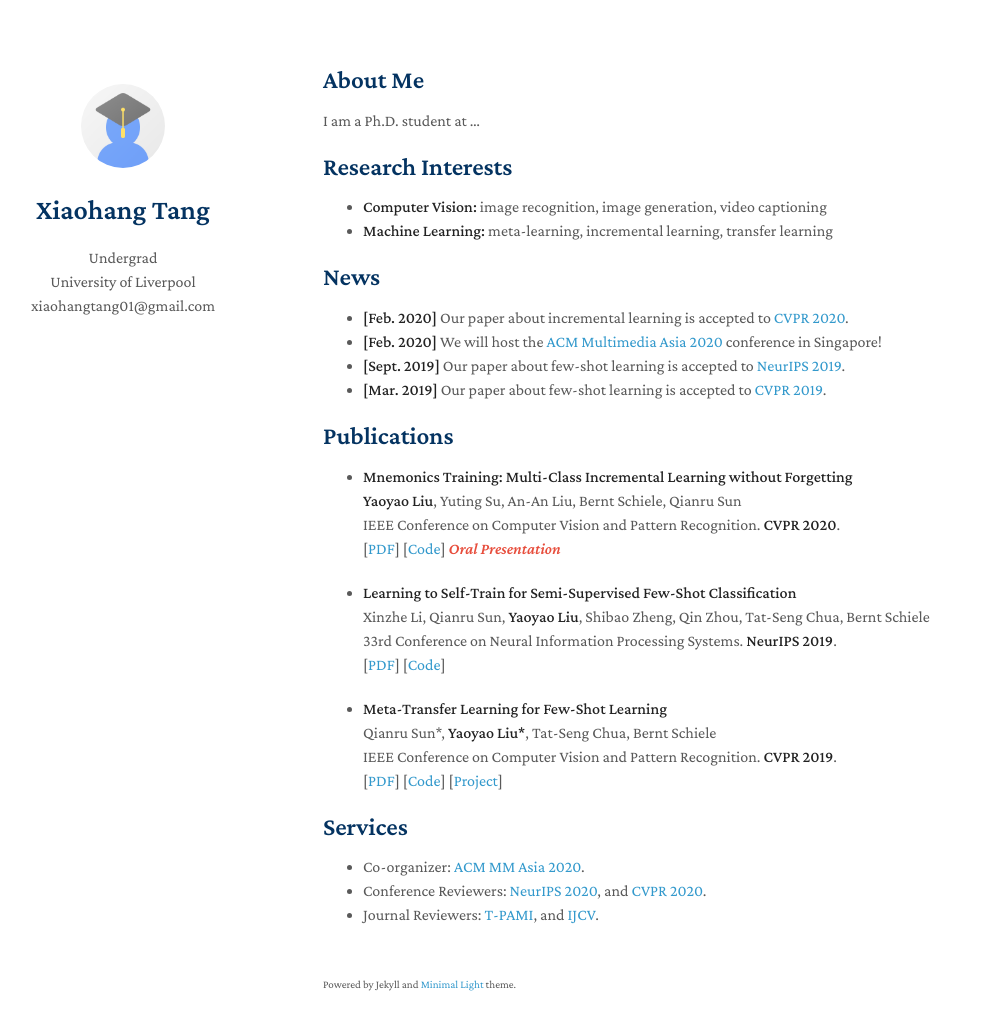
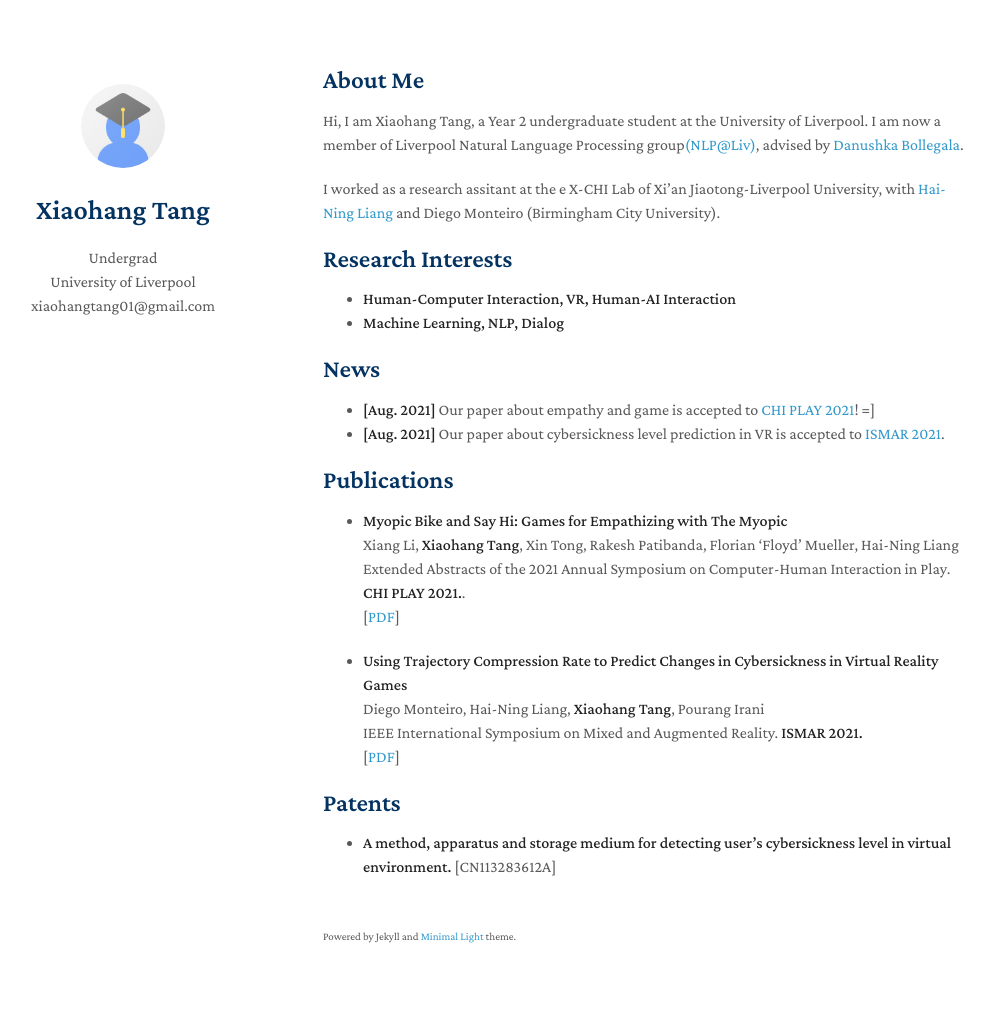
Before and after one commit to xiaohang-tang/xiaohang-tang.github.io, a Jekyll site: the page built from index.md, in a window 1280 px wide and 1065 px high. Shown: the top 1030 px of the window, without its empty margins (147-1140 px from the left). Built offline with Jekyll 4.4.1, drawn with Linux system fonts in a browser that asks for light colours; nearby versions of some CDN libraries; a style sheet for code colours, icons or effects is not loaded; our own code applies the rules of GitHub Pages for plain Markdown files.

Commit message:
Update index.md

```diff
--- a/index.md
+++ b/index.md
@@ -4,48 +4,38 @@ layout: homepage
 
 ## About Me
 
-I am a Ph.D. student at ...
+Hi, I am Xiaohang Tang, a Year 2 undergraduate student at the University of Liverpool. I am now a member of Liverpool Natural Language Processing group[(NLP@Liv)](https://sites.google.com/site/complingliv/), advised by [Danushka Bollegala](http://danushka.net/).
+
+I worked as a research assitant at the e X-CHI Lab of Xi'an Jiaotong-Liverpool University, with [Hai-Ning Liang](https://www.xjtlu.edu.cn/en/departments/academic-departments/school-of-advanced-technology/staff/haining-liang) and Diego Monteiro (Birmingham City University).
 
 ## Research Interests
 
-- **Computer Vision:** image recognition, image generation, video captioning
-- **Machine Learning:** meta-learning, incremental learning, transfer learning
+- **Human-Computer Interaction, VR, Human-AI Interaction**
+- **Machine Learning, NLP, Dialog**
 
 ## News
 
-- **[Feb. 2020]** Our paper about incremental learning is accepted to [CVPR 2020](http://cvpr2020.thecvf.com/).
-- **[Feb. 2020]** We will host the [ACM Multimedia Asia 2020](https://mmasia2020.org/) conference in Singapore!
-- **[Sept. 2019]** Our paper about few-shot learning is accepted to [NeurIPS 2019](https://nips.cc/Conferences/2019).
-- **[Mar. 2019]** Our paper about few-shot learning is accepted to [CVPR 2019](http://cvpr2019.thecvf.com/).
+- **[Aug. 2021]** Our paper about empathy and game is accepted to [CHI PLAY 2021](https://chiplay.acm.org/2021/)! =]
+- **[Aug. 2021]** Our paper about cybersickness level prediction in VR is accepted to [ISMAR 2021](https://ismar21.org/).
 
 ## Publications
 
-- **Mnemonics Training: Multi-Class Incremental Learning without Forgetting**
+- **Myopic Bike and Say Hi: Games for Empathizing with The Myopic**
   <br>
-  **Yaoyao Liu**, Yuting Su, An-An Liu, Bernt Schiele, Qianru Sun
+  Xiang Li, **Xiaohang Tang**, Xin Tong, Rakesh Patibanda, Florian ‘Floyd’ Mueller, Hai-Ning Liang
   <br>
-  IEEE Conference on Computer Vision and Pattern Recognition. **CVPR 2020**.
+  Extended Abstracts of the 2021 Annual Symposium on Computer-Human Interaction in Play. **CHI PLAY 2021.**.
   <br>
-  [[PDF](https://arxiv.org/pdf/2002.10211.pdf)] [[Code](https://github.com/yaoyao-liu/mnemonics)] <strong><i style="color:#e74d3c">Oral Presentation</i></strong>
+  [[PDF](https://arxiv.org/pdf/2109.05292.pdf)]
 
-- **Learning to Self-Train for Semi-Supervised Few-Shot Classification**
+- **Using Trajectory Compression Rate to Predict Changes in Cybersickness in Virtual Reality Games**
   <br>
-  Xinzhe Li, Qianru Sun, **Yaoyao Liu**, Shibao Zheng, Qin Zhou, Tat-Seng Chua, Bernt Schiele
+  Diego Monteiro, Hai-Ning Liang, **Xiaohang Tang**, Pourang Irani
   <br>
-  33rd Conference on Neural Information Processing Systems. **NeurIPS 2019**.
+  IEEE International Symposium on Mixed and Augmented Reality. **ISMAR 2021.**
   <br>
-  [[PDF](http://papers.nips.cc/paper/9216-learning-to-self-train-for-semi-supervised-few-shot-classification.pdf)] [[Code](https://github.com/xinzheli1217/learning-to-self-train)]
+  [[PDF](https://arxiv.org/pdf/2108.09538.pdf)]
 
-- **Meta-Transfer Learning for Few-Shot Learning**
-  <br>
-  Qianru Sun\*, **Yaoyao Liu\***, Tat-Seng Chua, Bernt Schiele
-  <br>
-  IEEE Conference on Computer Vision and Pattern Recognition. **CVPR 2019**.
-  <br>
-  [[PDF](http://openaccess.thecvf.com/content_CVPR_2019/papers/Sun_Meta-Transfer_Learning_for_Few-Shot_Learning_CVPR_2019_paper.pdf)] [[Code](https://github.com/yaoyao-liu/meta-transfer-learning)] [[Project](https://mtl.yyliu.net/)]
+## Patents
 
-## Services
-
-- Co-organizer: [ACM MM Asia 2020](https://mmasia2020.org/).
-- Conference Reviewers: [NeurIPS 2020](https://neurips.cc/Conferences/2020), and [CVPR 2020](http://cvpr2020.thecvf.com/).
-- Journal Reviewers: [T-PAMI](https://ieeexplore.ieee.org/xpl/RecentIssue.jsp?punumber=34), and [IJCV](https://www.springer.com/journal/11263).
+- **A method, apparatus and storage medium for detecting user’s cybersickness level in virtual environment.** [CN113283612A]
```
